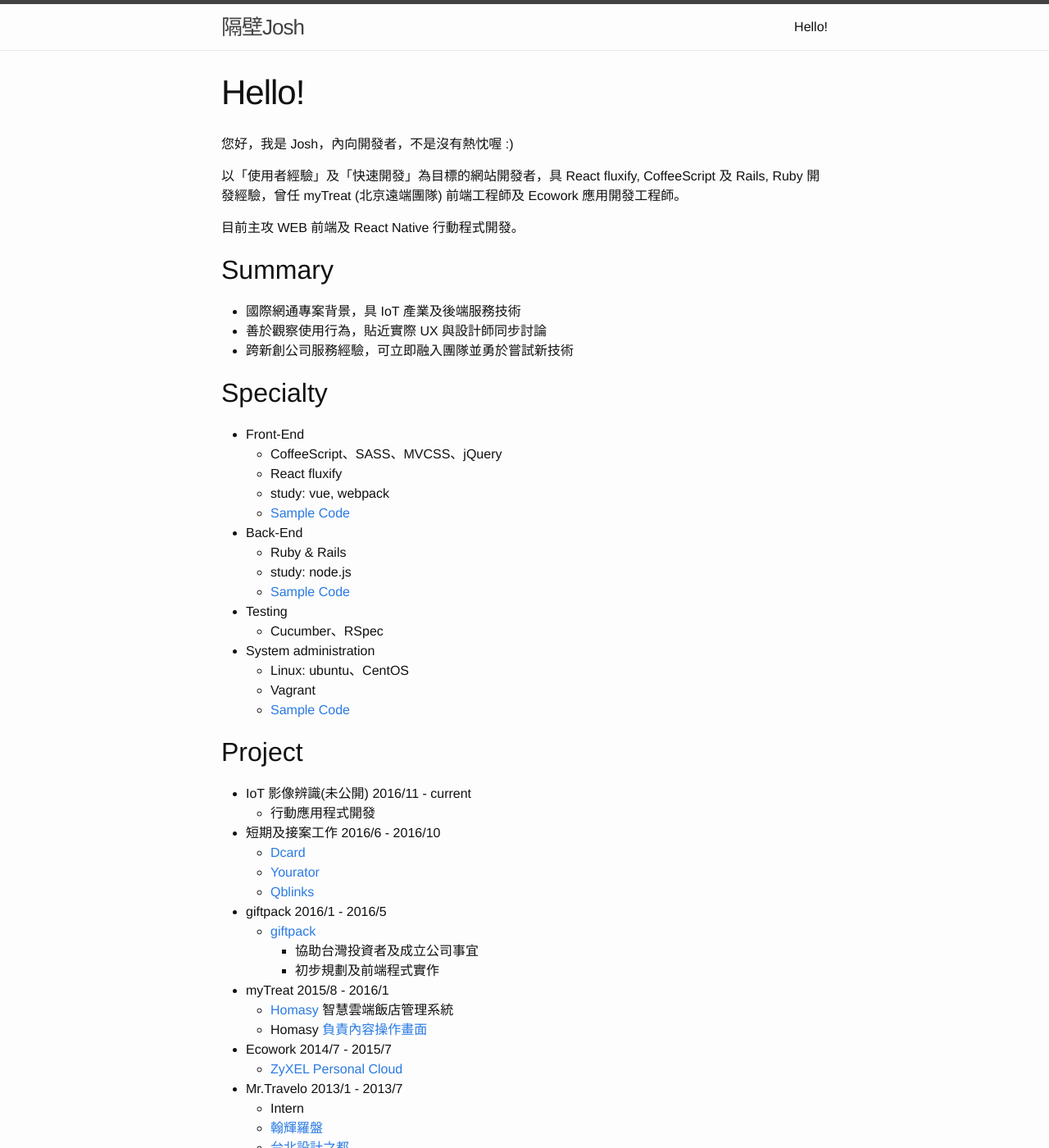
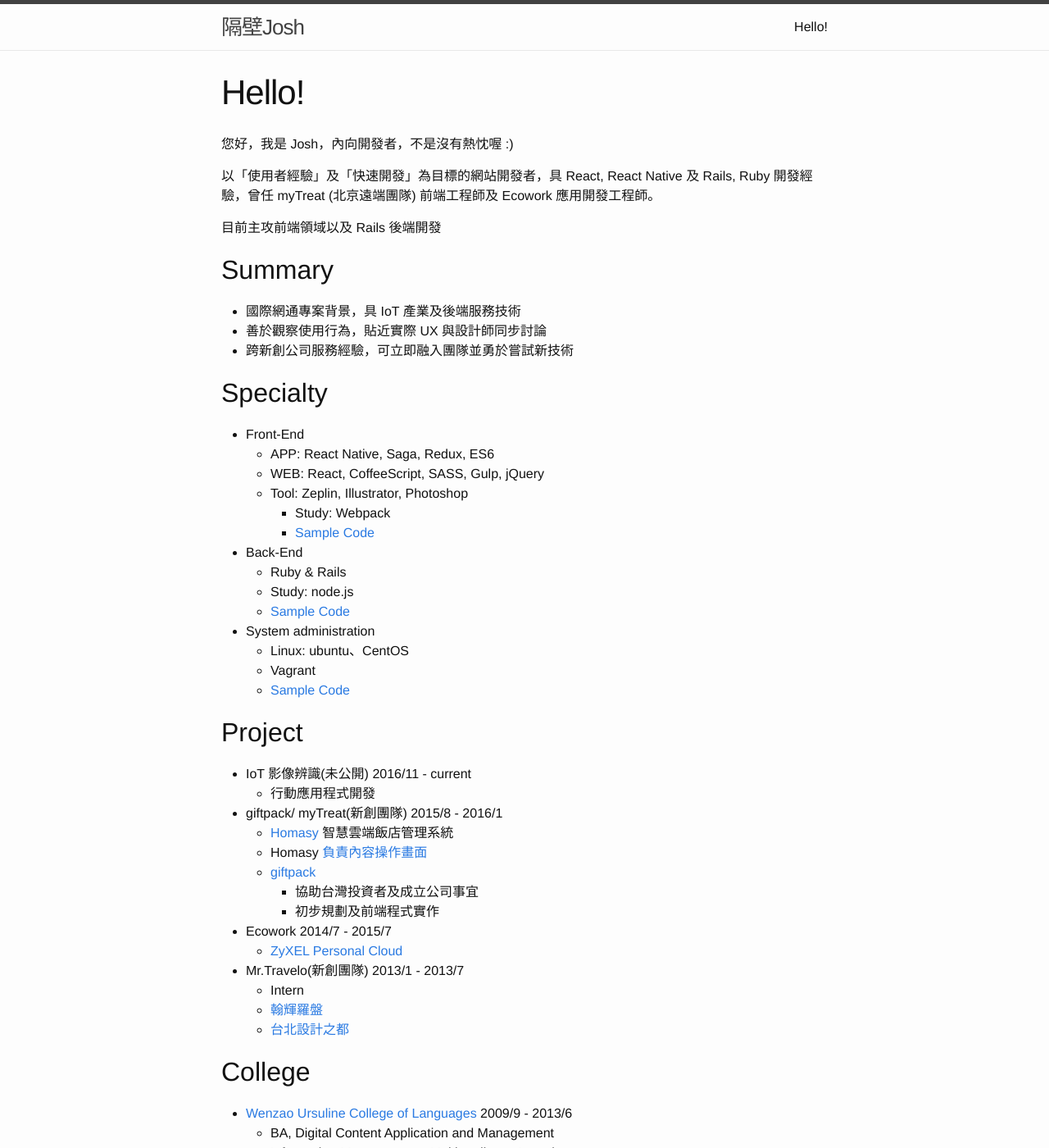
Before and after one commit to iskWang/blog, a Jekyll site: the page built from about.md, in a window 1280 px wide and 1400 px high. Shown: the whole window at 82% size. Built offline with Jekyll 4.4.1, drawn with Linux system fonts in a browser that asks for light colours.

Commit message:
update some details about "gap part"

```diff
--- a/about.md
+++ b/about.md
@@ -6,9 +6,9 @@ permalink: /about/
 
 您好，我是 Josh，內向開發者，不是沒有熱忱喔 :)
 
-以「使用者經驗」及「快速開發」為目標的網站開發者，具 React fluxify, CoffeeScript 及 Rails, Ruby 開發經驗，曾任 myTreat (北京遠端團隊) 前端工程師及 Ecowork 應用開發工程師。
+以「使用者經驗」及「快速開發」為目標的網站開發者，具 React, React Native 及 Rails, Ruby 開發經驗，曾任 myTreat (北京遠端團隊) 前端工程師及 Ecowork 應用開發工程師。
 
-目前主攻 WEB 前端及 React Native 行動程式開發。
+目前主攻前端領域以及 Rails 後端開發
 
 ## Summary
 * 國際網通專案背景，具 IoT 產業及後端服務技術
@@ -17,16 +17,15 @@ permalink: /about/
 
 ## Specialty
 * Front-End
-	* CoffeeScript、SASS、MVCSS、jQuery
-	* React fluxify
-	* study: vue, webpack
+	* APP: React Native, Saga, Redux, ES6
+	* WEB: React, CoffeeScript, SASS, Gulp, jQuery
+  * Tool: Zeplin, Illustrator, Photoshop
+	* Study: Webpack
 	* [Sample Code](https://gist.github.com/iskWang/b57a525d7187a9fcf97a)
 * Back-End
 	* Ruby & Rails
-	* study: node.js
+	* Study: node.js
 	* [Sample Code](https://gist.github.com/46c63f7df25c466df4a5)
-* Testing
-	* Cucumber、RSpec
 * System administration
 	* Linux: ubuntu、CentOS
 	* Vagrant
@@ -35,20 +34,15 @@ permalink: /about/
 ## Project
 * IoT 影像辨識(未公開) 2016/11 - current
   * 行動應用程式開發
-* 短期及接案工作 2016/6 - 2016/10
-  * [Dcard](https://dcard.tw)
-  * [Yourator](https://www.yourator.co/)
-  * [Qblinks](http://qblinks.com)
-* giftpack 2016/1 - 2016/5
+* giftpack/ myTreat(新創團隊) 2015/8 - 2016/1
+	* [Homasy](http://homasy.com) 智慧雲端飯店管理系統
+    * Homasy [負責內容操作畫面](https://youtu.be/edKvZNU_1K0)
 	* [giftpack](https://giftpack.design/)
 		* 協助台灣投資者及成立公司事宜
 		* 初步規劃及前端程式實作
-* myTreat 2015/8 - 2016/1
-	* [Homasy](http://homasy.com) 智慧雲端飯店管理系統
-  * Homasy [負責內容操作畫面](https://youtu.be/edKvZNU_1K0)
 * Ecowork 2014/7 - 2015/7
 	* [ZyXEL Personal Cloud](https://mycloud.zyxel.com)
-* Mr.Travelo 2013/1 - 2013/7
+* Mr.Travelo(新創團隊) 2013/1 - 2013/7
 	* Intern
 	* [翰輝羅盤](http://me.hi-josh.com/#/6)
 	* [台北設計之都](http://me.hi-josh.com/#/5)
```
